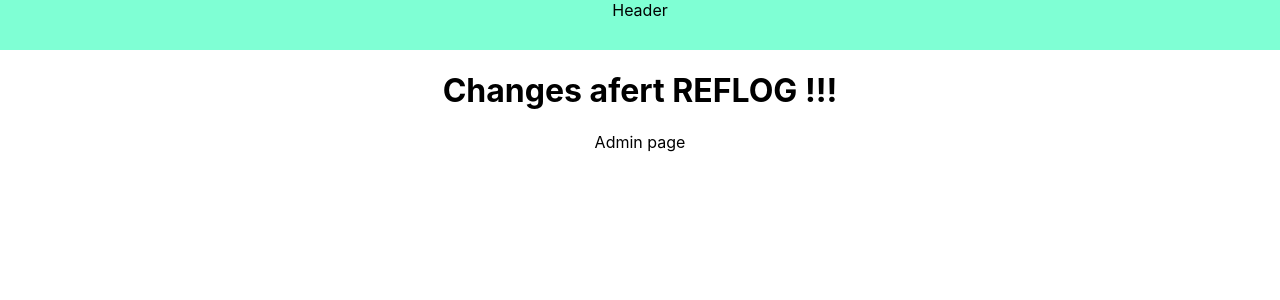
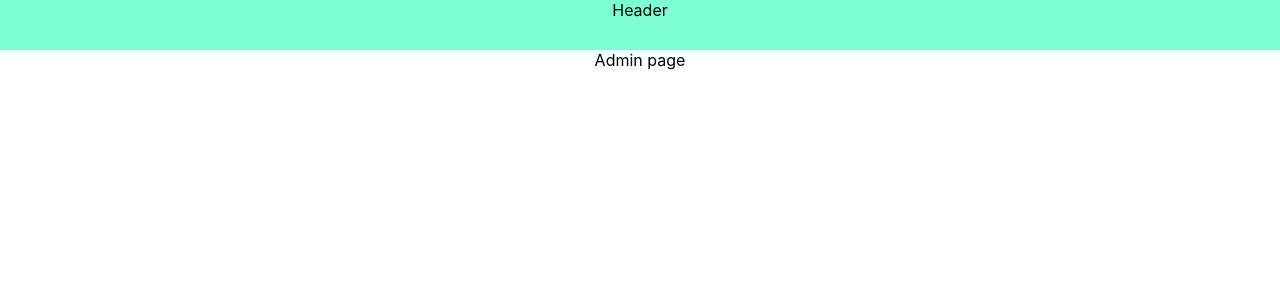
Before and after one commit to GraurDen/Next_Layouts, a Next.js app: page /adminPage in a window 1280 px wide. Shown: the top 300 px of the page. Built offline with nearby package versions, Linux system fonts and the light colour scheme.

Commit message:
Revert "The commit i'm going revert to"
This reverts commit 8b4fab228d6173033e2f3b31d31b67aaecd5443a.

```diff
--- a/components/layouts/adminLayout/admin.tsx
+++ b/components/layouts/adminLayout/admin.tsx
@@ -5,7 +5,6 @@ const AdminLayout = ({ children }: { children: ReactElement }) => {
   return (
     <div style={{ textAlign: "center" }}>
       <Header />
-      <h1>Changes afert REFLOG !!!</h1>
       {children}
     </div>
   );
```
